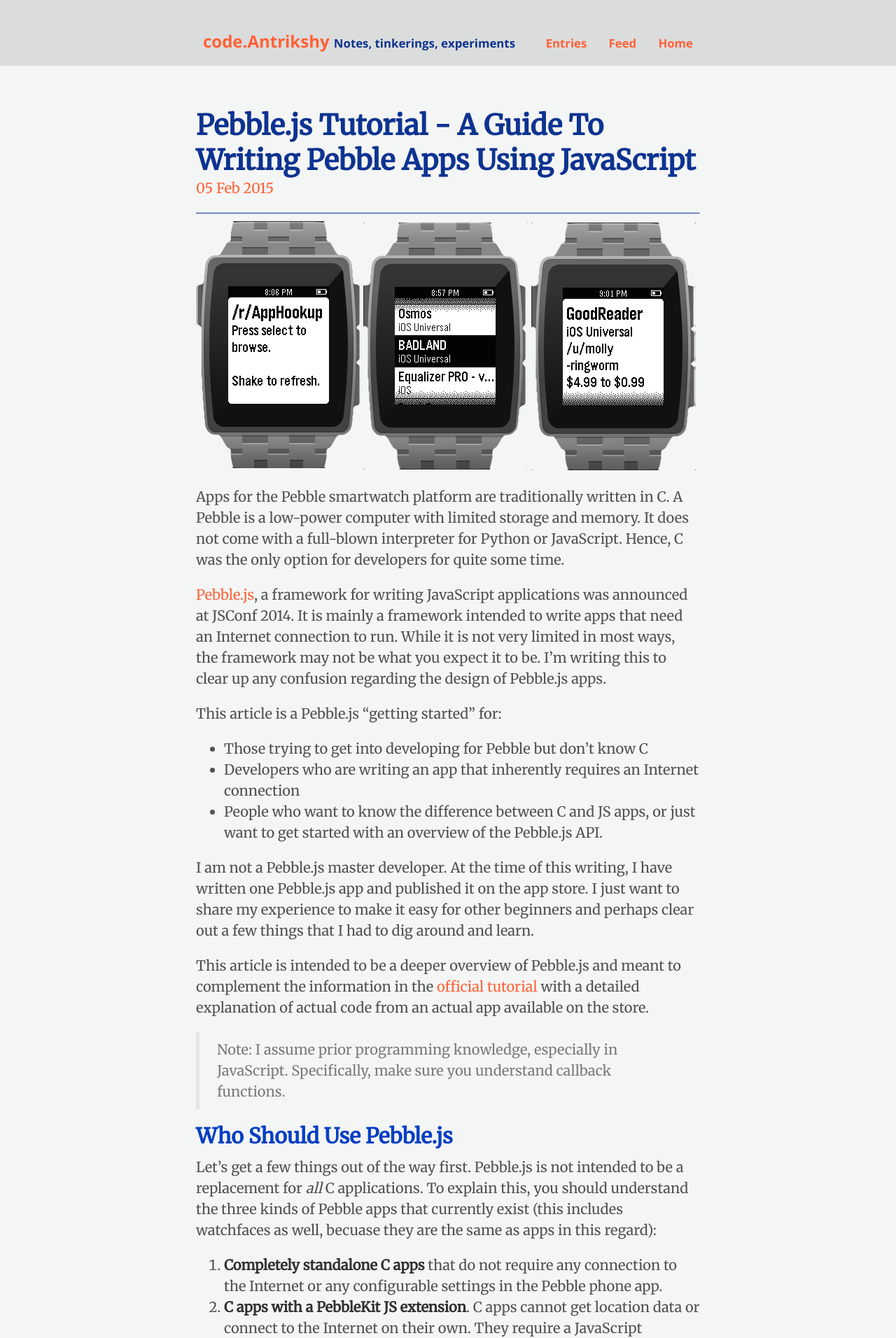
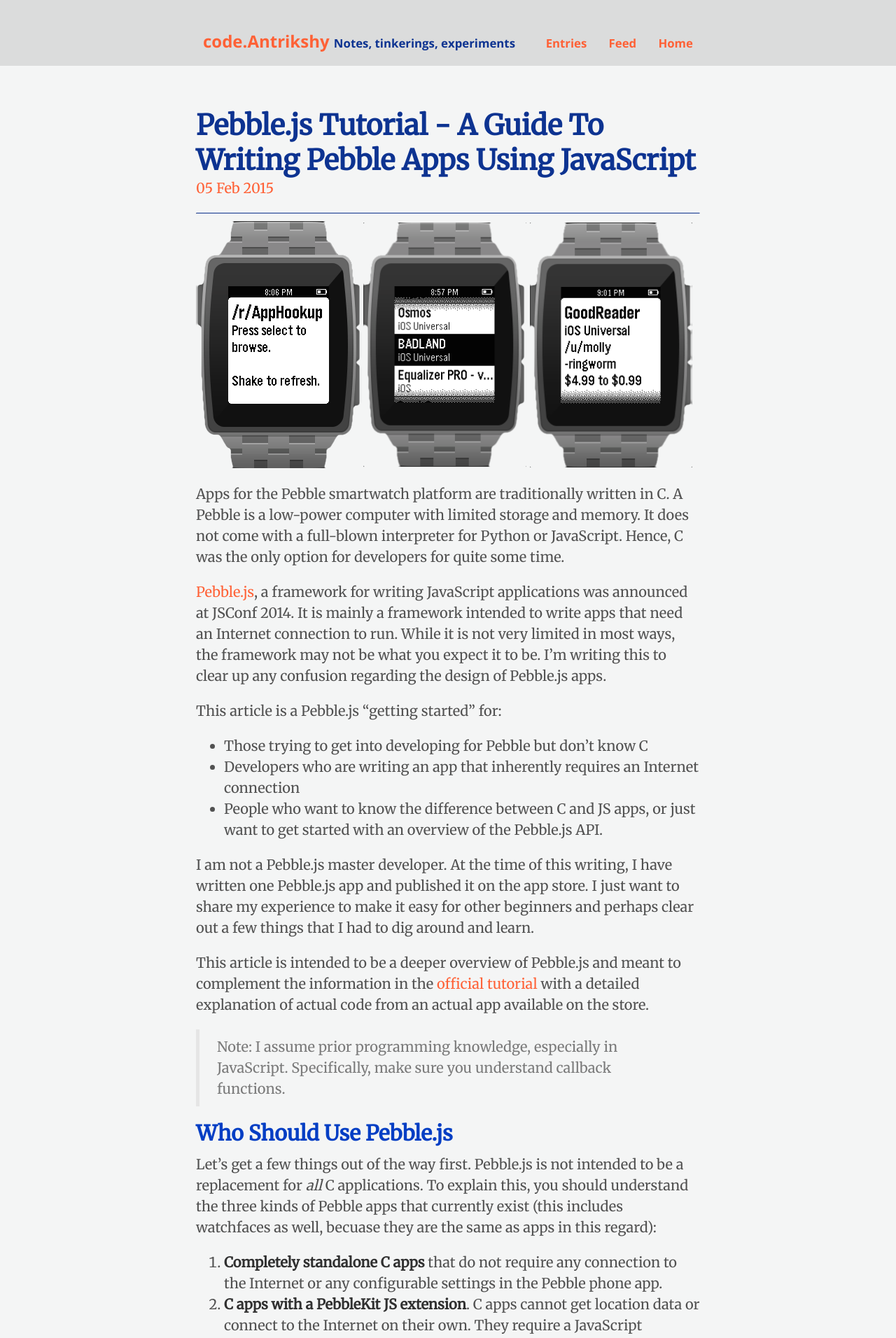
Before and after one commit to Antrikshy/antrikshy.github.io, a Jekyll site: the page built from _posts/2015-02-05-pebble-js-tutorial-a-guide-to-writing-pebble-apps-using-javascript.md, in a window 1280 px wide. Shown: the top 1912 px of the page at 70% size. Built offline with Jekyll 4.4.1, drawn with Linux system fonts in a browser that asks for light colours; Markdown is read by kramdown in place of the engine named in the settings; comment, search, counter and statistics services are not loaded.

Commit message:
Custom image sizing for Pebble.js hero images

```diff
--- a/_posts/2015-02-05-pebble-js-tutorial-a-guide-to-writing-pebble-apps-using-javascript.md
+++ b/_posts/2015-02-05-pebble-js-tutorial-a-guide-to-writing-pebble-apps-using-javascript.md
@@ -4,9 +4,9 @@
 permalink: "pebble-js-tutorial-a-guide-to-writing-pebble-apps-using-javascript"
 ---
 
-![AppHookup screenshot 1]({{ site.url }}/assets/apphookup-pebble-1.png)
-![AppHookup screenshot 2]({{ site.url }}/assets/apphookup-pebble-2.png)
-![AppHookup screenshot 3]({{ site.url }}/assets/apphookup-pebble-3.png)
+<img src="{{ site.url }}/assets/apphookup-pebble-1.png" alt="AppHookup screenshot 1" style="max-width: 33%;">
+<img src="{{ site.url }}/assets/apphookup-pebble-2.png" alt="AppHookup screenshot 2" style="max-width: 33%;">
+<img src="{{ site.url }}/assets/apphookup-pebble-3.png" alt="AppHookup screenshot 3" style="max-width: 33%;">
 
 Apps for the Pebble smartwatch platform are traditionally written in C. A Pebble is a low-power computer with limited storage and memory. It does not come with a full-blown interpreter for Python or JavaScript. Hence, C was the only option for developers for quite some time.
 
```
